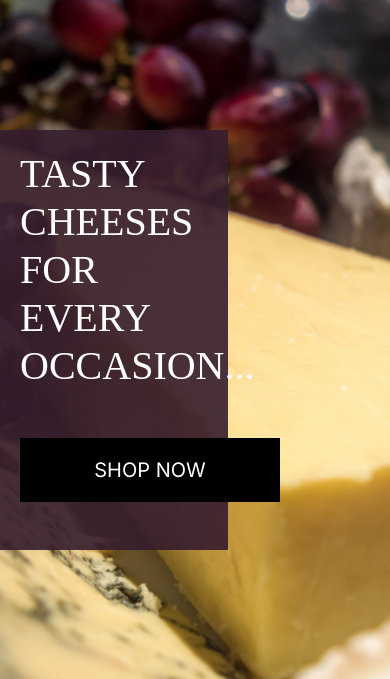
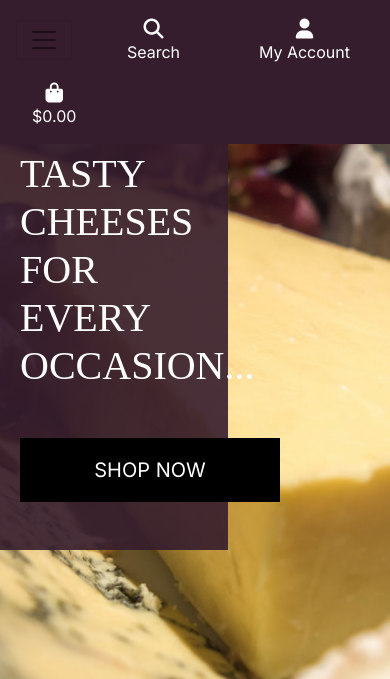
Before and after one commit to angharadcaswell/the_cheese_shop, a Django app: page / in a window 390 px wide. Shown: the top 679 px of the page. Run offline with Django 3.2, Linux system fonts and the light colour scheme; some libraries are stand-ins or nearby versions; some web fonts are replaced.

Commit message:
added and styled mobile and main nav

```diff
--- a/static/css/base.css
+++ b/static/css/base.css
@@ -6,13 +6,14 @@ body {
     background: url('/media/main_cheese_image.png') no-repeat center center fixed;
     background-size: cover;
     height: calc(100vh - 164px);
-    color: #555;
+    color: #FFF;
     font-family: 'Inter';
 }
 
-#topnav {
+#topnav, .navbar {
     background: #361D2E !important;
 }
+
 
 /* from Bulma */
 .icon {
--- a/templates/base.html
+++ b/templates/base.html
@@ -96,6 +96,16 @@
         </ul>
         </div>
       </div>
+      <div class="row">
+        <nav class="navbar navbar-expand-lg navbar-light w-100 ">
+            <button class="navbar-toggler" type="button" data-toggle="collapse" data-target="#main-nav" aria-controls="main-nav" aria-expanded="false" aria-label="Toggle navigation">
+                <span class="navbar-toggler-icon "></span>
+            </button>
+            {% include 'includes/mobile-top-header.html' %}
+            {% include 'includes/main-nav.html' %}
+        </nav>
+
+      </div>
     </header>
 
     {% if messages %}
--- /dev/null
+++ b/templates/includes/main-nav.html
@@ -0,0 +1,48 @@
+<div class="collapse navbar-collapse" id="main-nav">
+    <ul class="navbar-nav w-auto mx-auto">
+        <li class="nav-item dropdown">
+            <a class="logo-font font-weight-bold nav-link text-white mr-5" href="#" id="all-products-link" data-toggle="dropdown" aria-haspopup="true" aria-expanded="false">
+                All Products
+            </a>
+            <div class="dropdown-menu border-0" aria-labelledby="all-products-link">
+                <a href="" class="dropdown-item">By Price</a>
+                <a href="" class="dropdown-item ">By Rating</a>
+                <a href="" class="dropdown-item ">By Category</a>
+                <a href="" class="dropdown-item">All Products</a>
+            </div>
+        </li>
+
+        <li class="nav-item dropdown">
+            <a class="logo-font font-weight-bold nav-link text-white mr-5" href="#" id="cheese-link" data-toggle="dropdown" aria-haspopup="true" aria-expanded="false">
+                Cheese
+            </a>
+            <div class="dropdown-menu border-0" aria-labelledby="cheese-link">
+                <a href="" class="dropdown-item">Soft</a>
+                <a href="" class="dropdown-item">Hard</a>
+                <a href="" class="dropdown-item">All Cheeses</a>
+            </div>
+        </li>
+
+        <li class="nav-item dropdown">
+            <a class="logo-font font-weight-bold nav-link text-white mr-5" href="#" id="condiments-link" data-toggle="dropdown" aria-haspopup="true" aria-expanded="false">
+                Condiments
+            </a>
+            <div class="dropdown-menu border-0" aria-labelledby="condiments-link">
+                <a href="" class="dropdown-item">Crackers</a>
+                <a href="" class="dropdown-item">Chutneys</a>
+                <a href="" class="dropdown-item">All Condiments</a>
+            </div>
+        </li>
+
+        <li class="nav-item dropdown">
+            <a class="logo-font font-weight-bold nav-link text-white" href="#" id="products-link" data-toggle="dropdown" aria-haspopup="true" aria-expanded="false">
+                Products
+            </a>
+            <div class="dropdown-menu border-0" aria-labelledby="products-link">
+                <a href="" class="dropdown-item">Cheese knifes</a>
+                <a href="" class="dropdown-item">Cheese boards</a>
+                <a href="" class="dropdown-item">All Products</a>
+            </div>
+        </li>
+    </ul>
+</div>
--- /dev/null
+++ b/templates/includes/mobile-top-header.html
@@ -0,0 +1,56 @@
+<li class="list-inline-item">
+    <a class="text-white nav-link d-block d-lg-none" href="#" id="mobile-search" data-toggle="dropdown" aria-haspopup="true" aria-expanded="false">
+        <div class="text-center">
+            <div><i class="fas fa-search fa-lg"></i></div>
+            <p class="my-0">Search</p>
+        </div>
+    </a>
+    <div class="dropdown-menu border-0 w-100 p-3 text-white rounded-0 my-0" aria-labelledby="mobile-search">
+        <form class="form" method="GET" action="">
+            <div class="input-group w-100">
+                <input class="form-control border border-black rounded-0" type="text" name="q" placeholder="Search our site">
+                <div class="input-group-append">
+                    <button class="form-control form-control btn btn-black border border-black rounded-0" type="submit">
+                        <span class="icon">
+                            <i class="fas fa-search"></i>
+                        </span>
+                    </button>
+                </div>
+            </div>
+        </form>
+    </div>
+</li>
+<li class="list-inline-item dropdown">
+    <a class="text-white nav-link d-block d-lg-none" href="#" id="user-options" data-toggle="dropdown" aria-haspopup="true" aria-expanded="false">
+        <div class="text-center">
+            <div><i class="fas fa-user fa-lg"></i></div>
+            <p class="my-0">My Account</p>
+        </div>
+    </a>
+    <div class="dropdown-menu border-0" aria-labelledby="user-options">
+        {% if request.user.is_authenticated %}
+            {% if request.user.is_superuser %}
+                <a href="{% url 'account_logout' %}" class="dropdown-item">Product Management</a>
+            {% endif %}
+
+            <a href="{% url 'account_logout' %}" class="dropdown-item">Logout</a>
+        {% else %}
+            <a href="{% url 'account_signup' %}" class="dropdown-item">Register</a>
+            <a href="{% url 'account_login' %}" class="dropdown-item">Login</a>
+        {% endif %}
+    </div>
+</li>
+<li class="list-inline-item">
+    <a class="{% if grand_total %}text-primary font-weight-bold{% else %}text-white{% endif %} nav-link d-block d-lg-none" href="">
+        <div class="text-center">
+            <div><i class="fas fa-shopping-bag fa-lg"></i></div>
+            <p class="my-0">
+                {% if grand_total %}
+                    ${{ grand_total|floatformat:2 }}
+                {% else %}
+                    $0.00
+                {% endif %}
+            </p>
+        </div>
+    </a>
+</li>
```
